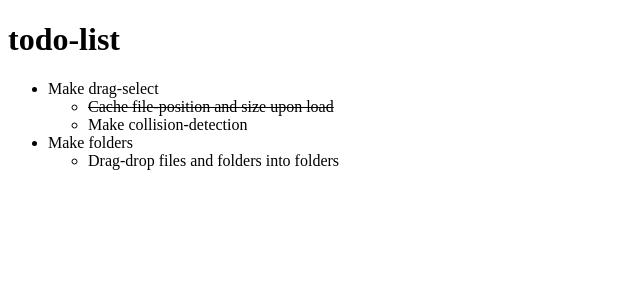
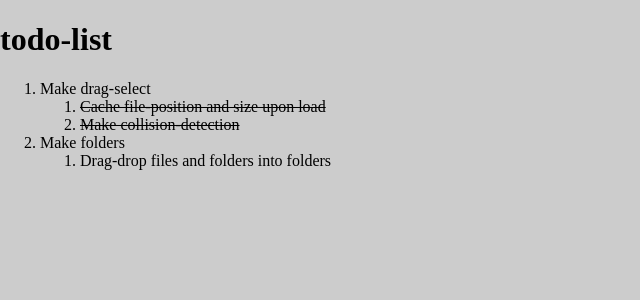
Before and after one commit to GregersBoye/Selection, a PHP site: page /todo.html in a window 1280 px wide. Shown: the top 300 px of the page, without its empty margins (0-640 px from the left). Run offline with PHP 8.4, Linux system fonts and the light colour scheme.

Commit message:
Added stylesheet to todo
Extracted the line-through to the stylesheet.

```diff
--- a/style.css
+++ b/style.css
@@ -44,3 +44,8 @@
 			position: absolute;
 			border: 1px solid  #00f;
 		}
+
+		li.done{
+			text-decoration: line-through;
+
+		}
--- a/todo.html
+++ b/todo.html
@@ -2,31 +2,33 @@
 <html xmlns="http://www.w3.org/1999/xhtml">
 	<head>
 	<meta http-equiv="Content-Type" content="text/html; charset=utf-8" />
+
+<link rel="stylesheet" type="text/css" href="style.css" media="screen" />
 	<title>Todo-list for the selection-project</title>
 	</head>
 	<body>
 		<h1>todo-list</h1>
-		<ul>
+		<ol>
 			<li>
 				Make drag-select
-				<ul>
-					<li style="text-decoration:line-through;">
+				<ol>
+					<li class="done">
 						Cache file-position and size upon load
 					</li>
-					<li>
+					<li class="done">
 
 						Make collision-detection
 					</li>
-				</ul>
+				</ol>
 			</li>
 			<li>
 				Make folders
-				<ul>
+				<ol>
 					<li>
 						Drag-drop files and folders into folders
 					</li>
-				</ul>
+				</ol>
 			</li>
-		</ul>
+		</ol>
 	</body>
 </html>
```
